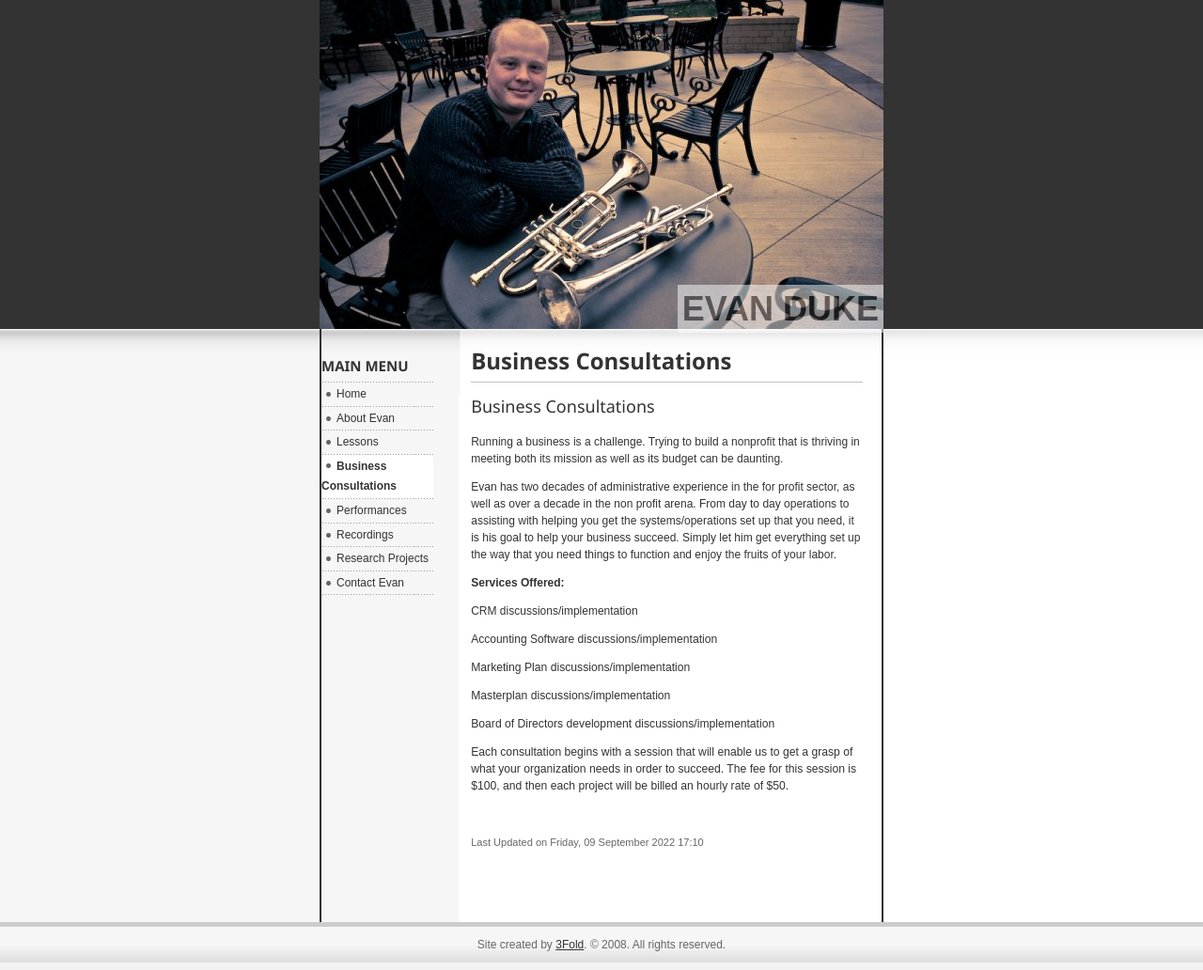
After one commit to hnduke/evanduke, a Flask app: page /business-consultations in a window 1280 px wide. The commit adds this page. Shown: the whole page at 94% size. Run offline with Flask 2, Linux system fonts and the light colour scheme.

Commit message:
Add business consultation page

```diff
--- a/app.py
+++ b/app.py
@@ -18,5 +18,10 @@ def lessons():
     return render_template('lessons.html')
 
 
+@app.route('/business-consultations')
+def business():
+    return render_template('business.html')
+
+
 if __name__ == '__main__':
     app.run()
--- a/templates/about.html
+++ b/templates/about.html
@@ -128,7 +128,7 @@ var excludeModules='38';
 		<div id="ja-col1">
 					<div class="moduletable_menu">
 					<h3>Main Menu</h3>
-					<ul class="menu"><li class="item1"><a href="{{ url_for('index') }}"><span>Home</span></a></li><li id="current" class="active item2"><a href="{{ url_for('about') }}"><span>About Evan</span></a></li><li class="item3"><a href="{{ url_for('lessons') }}"><span>Lessons</span></a></li><li class="item4"><a href="/business-consultations.html"><span>Business Consultations</span></a></li><li class="item5"><a href="/performances.html"><span>Performances</span></a></li><li class="item6"><a href="/recordings.html"><span>Recordings</span></a></li><li class="item8"><a href="/research-projects.html"><span>Research Projects</span></a></li><li class="item7"><a href="/contact.html"><span>Contact Evan</span></a></li></ul>		</div>
+					<ul class="menu"><li class="item1"><a href="{{ url_for('index') }}"><span>Home</span></a></li><li id="current" class="active item2"><a href="{{ url_for('about') }}"><span>About Evan</span></a></li><li class="item3"><a href="{{ url_for('lessons') }}"><span>Lessons</span></a></li><li class="item4"><a href="{{ url_for('business') }}"><span>Business Consultations</span></a></li><li class="item5"><a href="/performances.html"><span>Performances</span></a></li><li class="item6"><a href="/recordings.html"><span>Recordings</span></a></li><li class="item8"><a href="/research-projects.html"><span>Research Projects</span></a></li><li class="item7"><a href="/contact.html"><span>Contact Evan</span></a></li></ul>		</div>
 
 		</div><br />
 		<!-- END: LEFT COLUMN -->
--- /dev/null
+++ b/templates/business.html
@@ -0,0 +1,176 @@
+<!DOCTYPE html PUBLIC "-//W3C//DTD XHTML 1.0 Transitional//EN" "http://www.w3.org/TR/xhtml1/DTD/xhtml1-transitional.dtd">
+
+<html xmlns="http://www.w3.org/1999/xhtml" xml:lang="en-gb" lang="en-gb">
+
+<head>
+<meta name="google-site-verification" content="Ybkxi4hGfdHNDSvqAZehsbF5joaR13oTzUYcqTPOR0Y" />
+  <meta http-equiv="content-type" content="text/html; charset=utf-8" />
+  <meta name="robots" content="index, follow" />
+  <meta name="keywords" content="Evan, Duke, Trumpet, lessons, French Horn, Beginning Brass, audition, Greenville, SC, South Carolina, Online lessons" />
+  <meta name="description" content="Evan Duke music studio, Greenville, SC, provides private brass instruction to students of all ages and aims for the full development of the student's musical potential." />
+  <title>Business Consultations</title>
+
+  <link rel="shortcut icon" href="{{ url_for('static', filename='favicon.ico') }}">
+  <script type="text/javascript" src="{{ url_for('static', filename='js/mootools.js') }}"></script>
+  <script type="text/javascript" src="{{ url_for('static', filename='js/caption.js') }}"></script>
+
+
+<link rel="stylesheet" href="{{ url_for('static', filename='css/system.css') }}" type="text/css" />
+<link rel="stylesheet" href="{{ url_for('static', filename='css/general.css') }}" type="text/css" />
+<link rel="stylesheet" href="{{ url_for('static', filename='css/template.css') }}" type="text/css" />
+<script language="javascript" type="text/javascript" src="{{ url_for('static', filename='js/ja.script.js') }}"></script>
+
+<script language="javascript" type="text/javascript">
+var rightCollapseDefault='show';
+var excludeModules='38';
+</script>
+<script language="javascript" type="text/javascript" src="{{ url_for('static', filename='js/ja.rightcol.js') }}"></script>
+
+<link rel="stylesheet" href="{{ url_for('static', filename='css/menu.css') }}" type="text/css" />
+
+<link rel="stylesheet" href="{{ url_for('static', filename='css/background-style.css') }}" type="text/css" />
+<link rel="stylesheet" href="{{ url_for('static', filename='css/element-style.css') }}" type="text/css" />
+
+<!--[if gte IE 7.0]>
+<style type="text/css">
+.clearfix {display: inline-block;}
+</style>
+<![endif]-->
+
+<style type="text/css">
+#ja-header,#ja-mainnav,#ja-container,#ja-botsl,#ja-footer {width: 600px;margin: 0 auto;}
+#ja-wrapper {min-width: 601px;}
+</style>
+</head>
+
+<body id="bd" class="fs3 Moz" >
+<a name="Top" id="Top"></a>
+
+<div id="ja-wrapper">
+
+
+
+<!-- BEGIN: HEADER -->
+<div id="ja-headerwrap">
+	<div id="ja-header" class="clearfix" style="background: url({{ url_for('static', filename='img/h4.jpg') }}) no-repeat top right;">
+
+				<div class="logo-text">
+			<a href="{{ url_for('index') }}" title="Evan Duke Enterprises"><span>EVAN DUKE</span></a>
+			</div>
+
+
+
+	</div>
+</div>
+<!-- END: HEADER -->
+
+<!-- BEGIN: MAIN NAVIGATION -->
+<!-- END: MAIN NAVIGATION -->
+
+<div id="ja-containerwrap-fr">
+<div id="ja-containerwrap2">
+	<div id="ja-container">
+	<div id="ja-container2" class="clearfix">
+
+		<div id="ja-mainbody-fr" class="clearfix">
+
+		<!-- BEGIN: CONTENT -->
+		<div id="ja-contentwrap">
+		<div id="ja-content">
+
+
+
+			<div class="componentheading">
+	Business Consultations</div>
+<table class="blog" cellpadding="0" cellspacing="0">
+<tr>
+	<td valign="top">
+					<div>
+
+<div class="contentpaneopen">
+
+<h2 class="contentheading">
+			Business Consultations	</h2>
+
+
+
+
+<div class="article-content">
+<p>Running a business is a challenge. Trying to build a nonprofit that is thriving in meeting both its mission as well as its budget can be daunting.</p>
+<p>Evan has two decades of administrative experience in the for profit sector, as well as over a decade in the non profit arena. From day to day operations to assisting with helping you get the systems/operations set up that you need, it is his goal to help your business succeed.  Simply let him get everything set up the way that you need things to function and enjoy the fruits of your labor.</p>
+<p> </p>
+<p><strong>Services Offered:</strong></p>
+<p>CRM discussions/implementation</p>
+<p>Accounting Software <span style="font-size: 12.16px;">discussions/implementation</span></p>
+<p><span style="font-size: 12.16px;">Marketing Plan </span><span style="font-size: 12.16px;">discussions/implementation</span></p>
+<p><span style="font-size: 12.16px;">Masterplan </span><span style="font-size: 12.16px;">discussions/implementation</span></p>
+<p><span style="font-size: 12.16px;">Board of Directors development </span><span style="font-size: 12.16px;">discussions/implementation</span></p>
+<p> </p>
+<p><span style="font-size: 12.16px;">Each consultation begins with a session that will enable us to get a grasp of what your organization needs in order to succeed. The fee for this session is $100, and then each project will be billed an hourly rate of $50.</span></p>
+<p><span style="font-size: 12.16px;"><br /></span></p></div>
+
+	<span class="modifydate">
+		Last Updated on Friday, 09 September 2022 17:10	</span>
+
+
+</div>
+
+<span class="article_separator">&nbsp;</span>
+		</div>
+				</td>
+</tr>
+
+<tr>
+	<td valign="top" align="center">
+				<br /><br />
+	</td>
+</tr>
+<tr>
+	<td valign="top" align="center">
+			</td>
+</tr>
+</table>
+
+
+		</div>
+		</div>
+		<!-- END: CONTENT -->
+
+				<!-- BEGIN: LEFT COLUMN -->
+		<div id="ja-col1">
+					<div class="moduletable_menu">
+					<h3>Main Menu</h3>
+					<ul class="menu"><li class="item1"><a href="{{ url_for('index') }}"><span>Home</span></a></li><li class="item2"><a href="{{ url_for('about') }}"><span>About Evan</span></a></li><li class="item3"><a href="{{ url_for('lessons') }}"><span>Lessons</span></a></li><li id="current" class="active item4"><a href="{{ url_for('business') }}"><span>Business Consultations</span></a></li><li class="item5"><a href="/performances.html"><span>Performances</span></a></li><li class="item6"><a href="/recordings.html"><span>Recordings</span></a></li><li class="item8"><a href="/research-projects.html"><span>Research Projects</span></a></li><li class="item7"><a href="/contact.html"><span>Contact Evan</span></a></li></ul>		</div>
+
+		</div><br />
+		<!-- END: LEFT COLUMN -->
+
+		</div>
+
+
+	</div>
+	</div>
+</div>
+</div>
+
+
+<!-- BEGIN: FOOTER -->
+<div id="ja-footerwrap">
+<div id="ja-footer" class="clearfix">
+
+	<div>
+		<div align="center">Site created by <a href="https://3fold.agency" target="_blank">3Fold</a>. &copy; 2008. All rights reserved.<br /></div>
+	</div>
+
+
+</div>
+</div>
+<!-- END: FOOTER -->
+
+</div>
+
+
+
+</body>
+
+</html>
--- a/templates/index.html
+++ b/templates/index.html
@@ -183,7 +183,7 @@ var excludeModules='38';
 		<div id="ja-col1">
 					<div class="moduletable_menu">
 					<h3>Main Menu</h3>
-					<ul class="menu"><li id="current" class="active item1"><a href="{{ url_for('index') }}"><span>Home</span></a></li><li class="item2"><a href="{{ url_for('about') }}"><span>About Evan</span></a></li><li class="item3"><a href="{{ url_for('lessons') }}"><span>Lessons</span></a></li><li class="item4"><a href="/business-consultations.html"><span>Business Consultations</span></a></li><li class="item5"><a href="/performances.html"><span>Performances</span></a></li><li class="item6"><a href="/recordings.html"><span>Recordings</span></a></li><li class="item8"><a href="/research-projects.html"><span>Research Projects</span></a></li><li class="item7"><a href="/contact.html"><span>Contact Evan</span></a></li></ul>		</div>
+					<ul class="menu"><li id="current" class="active item1"><a href="{{ url_for('index') }}"><span>Home</span></a></li><li class="item2"><a href="{{ url_for('about') }}"><span>About Evan</span></a></li><li class="item3"><a href="{{ url_for('lessons') }}"><span>Lessons</span></a></li><li class="item4"><a href="{{ url_for('business') }}"><span>Business Consultations</span></a></li><li class="item5"><a href="/performances.html"><span>Performances</span></a></li><li class="item6"><a href="/recordings.html"><span>Recordings</span></a></li><li class="item8"><a href="/research-projects.html"><span>Research Projects</span></a></li><li class="item7"><a href="/contact.html"><span>Contact Evan</span></a></li></ul>		</div>
 
 		</div><br />
 		<!-- END: LEFT COLUMN -->
--- a/templates/lessons.html
+++ b/templates/lessons.html
@@ -228,7 +228,7 @@ var excludeModules='38';
 		<div id="ja-col1">
 					<div class="moduletable_menu">
 					<h3>Main Menu</h3>
-					<ul class="menu"><li class="item1"><a href="{{ url_for('index') }}"><span>Home</span></a></li><li class="item2"><a href="{{ url_for('about') }}"><span>About Evan</span></a></li><li id="current" class="active item3"><a href="{{ url_for('lessons') }}"><span>Lessons</span></a></li><li class="item4"><a href="/business-consultations.html"><span>Business Consultations</span></a></li><li class="item5"><a href="/performances.html"><span>Performances</span></a></li><li class="item6"><a href="/recordings.html"><span>Recordings</span></a></li><li class="item8"><a href="/research-projects.html"><span>Research Projects</span></a></li><li class="item7"><a href="/contact.html"><span>Contact Evan</span></a></li></ul>		</div>
+					<ul class="menu"><li class="item1"><a href="{{ url_for('index') }}"><span>Home</span></a></li><li class="item2"><a href="{{ url_for('about') }}"><span>About Evan</span></a></li><li id="current" class="active item3"><a href="{{ url_for('lessons') }}"><span>Lessons</span></a></li><li class="item4"><a href="{{ url_for('business') }}"><span>Business Consultations</span></a></li><li class="item5"><a href="/performances.html"><span>Performances</span></a></li><li class="item6"><a href="/recordings.html"><span>Recordings</span></a></li><li class="item8"><a href="/research-projects.html"><span>Research Projects</span></a></li><li class="item7"><a href="/contact.html"><span>Contact Evan</span></a></li></ul>		</div>
 
 		</div><br />
 		<!-- END: LEFT COLUMN -->
```
